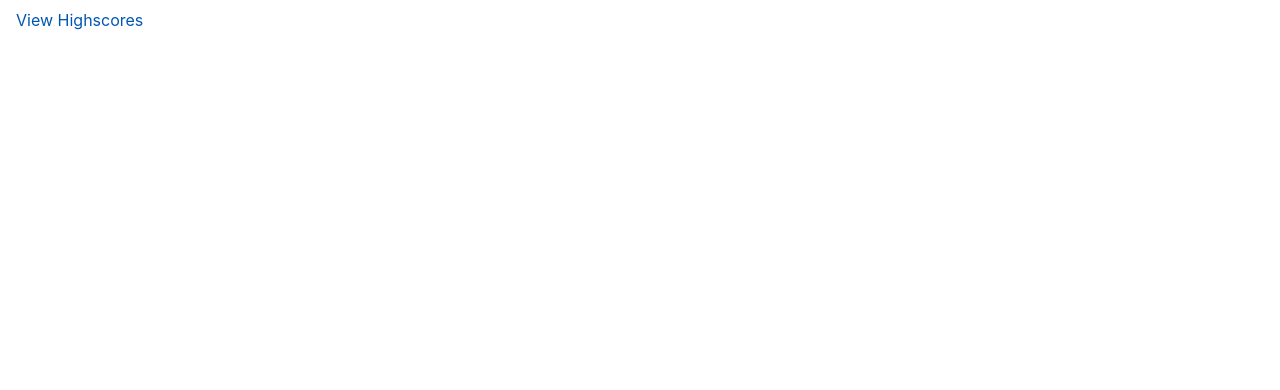
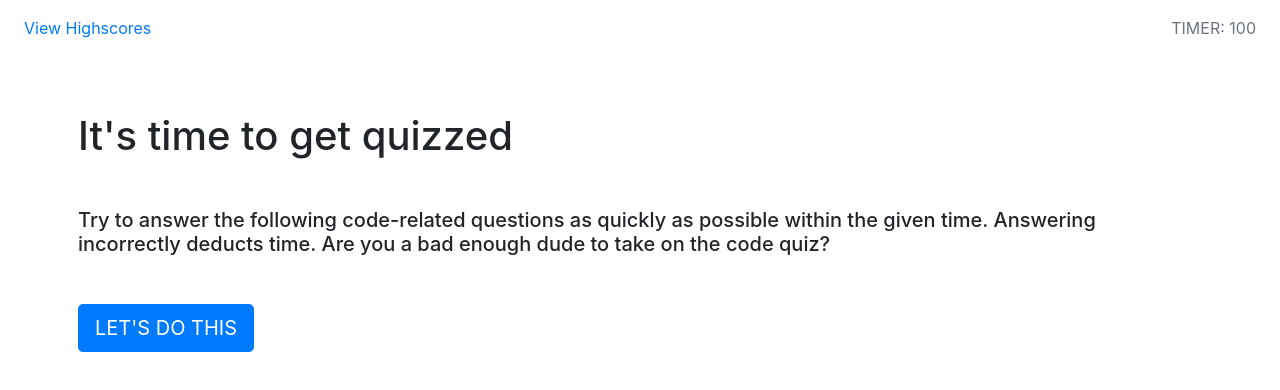
Before and after one commit to emelanson/Homework-week-4, a plain HTML site: page index.html in a window 1280 px wide. Drawn offline with nearby package versions, Linux system fonts and the light colour scheme; files that its build step writes are made by us from their sources.

Commit message:
Basic Bootstrap 4 layout. Began writing timer function.

```diff
--- a/index.html
+++ b/index.html
@@ -9,19 +9,38 @@
 			rel="stylesheet"
 			href="https://cdnjs.cloudflare.com/ajax/libs/twitter-bootstrap/4.5.2/css/bootstrap.min.css"
 		/>
-		<link
-			rel="stylesheet"
-			href="https://cdnjs.cloudflare.com/ajax/libs/font-awesome/5.14.0/css/all.min.css"
-		/>
-		<link rel="stylesheet" href="assets/css/style.css" />
+		<link rel="stylesheet" href="style.css" />
 		<title>Code Quiz!</title>
 	</head>
 	<body>
-		<ul class="nav">
+		<nav class="nav d-flex">
 			<!--tips: to change the .nav alignment use .justify-content-center,.justify-content-end or use .flex-column to vertical alignment-->
-			<li class="nav-item">
+			<li class="nav-item p-2">
 				<a class="nav-link active" href="highScores.html">View Highscores</a>
 			</li>
-		</ul>
+			<li class="nav-item ml-auto p-2">
+				<a class="timer nav-link disabled">TIMER: 100</a>
+			</li>
+		</nav>
+		<div class="container">
+			<div class="row h-25">
+				<div class="column-md-8 mt-5 p-2">
+					<h1 class="welcome">It's time to get quizzed</h1>
+					<h5 class="intro-text mt-5 mb-5">
+						Try to answer the following code-related questions as quickly as
+						possible within the given time. Answering incorrectly deducts time.
+						Are you a bad enough dude to take on the code quiz?
+					</h5>
+
+					<!--Answer buttons.  Put click event handler on entire div.-->
+					<div class="answer-buttons flex-column">
+						<button type="button" class="intro-button btn btn-primary btn-lg">
+							LET'S DO THIS
+						</button>
+					</div>
+				</div>
+			</div>
+		</div>
+		<script src="script.js"></script>
 	</body>
 </html>
--- a/script.js
+++ b/script.js
@@ -0,0 +1,7 @@
+//build the timer first
+var timer = document.getElementsByClassName("timer").value;
+console.log("timer", timer);
+
+var time = setInterval(function () {}, 1000 * 100);
+
+console.log("time", time);
```
Also changed, not shown: highScores.html (+11 -0 lines), 1 other file.
